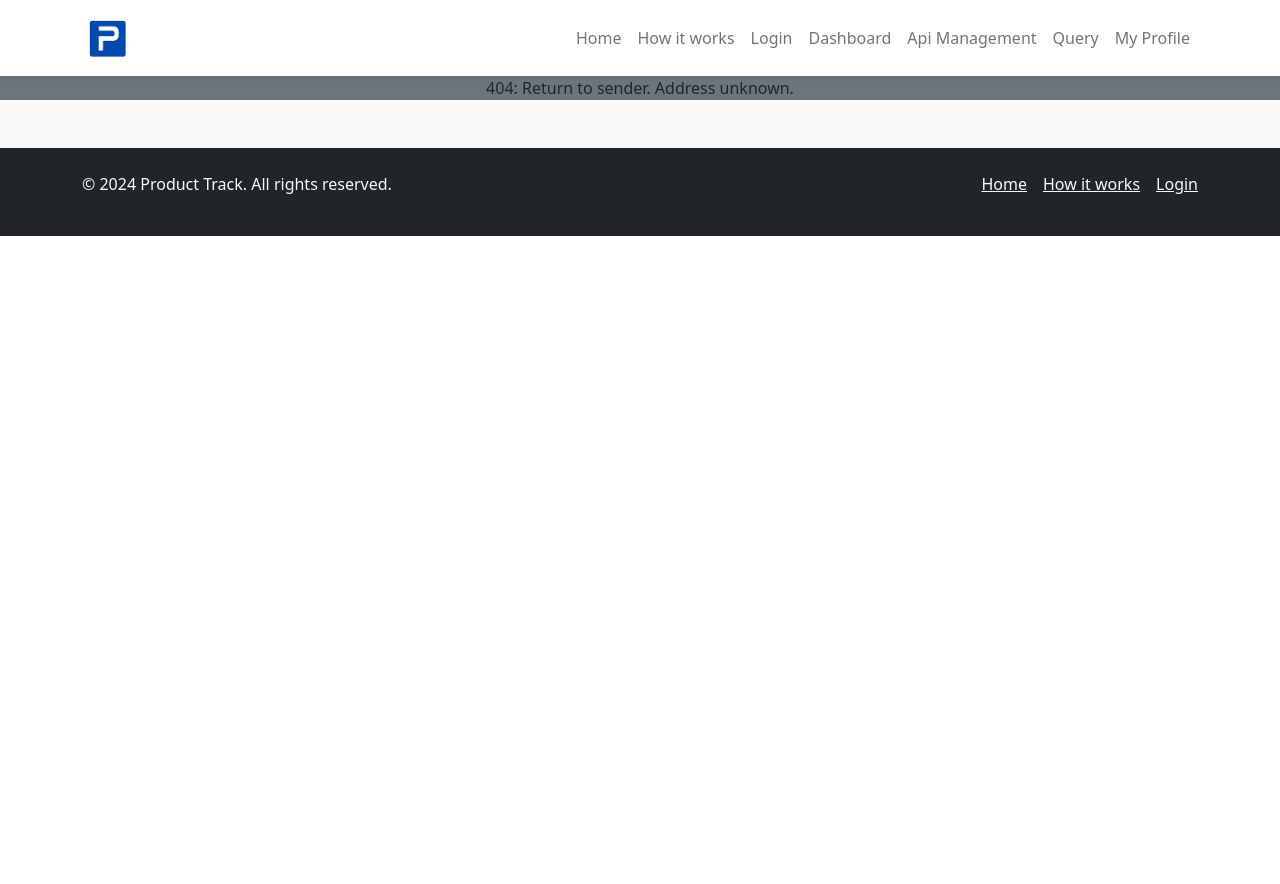
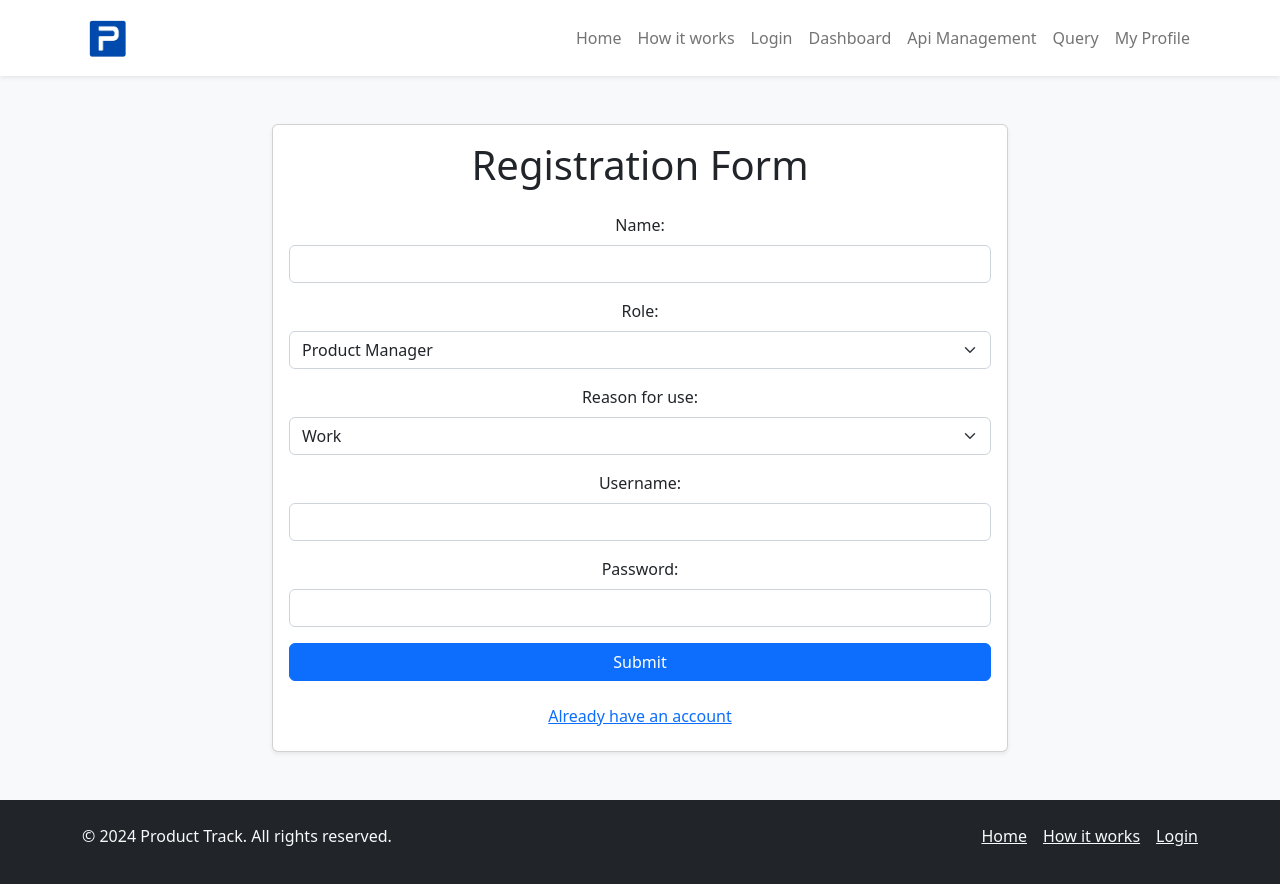
Before and after one commit to samwiseg1129/startup, a React (Vite) app: page /register in a window 1280 px wide. Before the commit this address had no page. Shown: the top 884 px of the page. Before the commit the page ends 800 px from the top, so only its background shows below. Built offline with nearby package versions, Linux system fonts and the light colour scheme.

Commit message:
register page added

```diff
--- a/src/app.jsx
+++ b/src/app.jsx
@@ -62,6 +62,7 @@ function App() {
             <Route path='/api_management' element={<Api_Management />} />
             <Route path='/query' element={<Query />} />
             <Route path='/my_profile' element={<My_Profile />} />
+            <Route path='/register' element={<Register />} />
             <Route path='*' element={<NotFound />} />
         </Routes>
 
--- a/src/query/query.jsx
+++ b/src/query/query.jsx
@@ -3,22 +3,22 @@ import React from 'react';
 export function Query() {
   return (
     <main className='container-fluid bg-light text-center container my-5'>
-        <div class="row">
-            <div class="col-lg-10 mx-auto">
-                <h1 class="card-title text-center mb-4">User Data Query</h1>
-                <p class="lead text-center mb-4">
+        <div className="row">
+            <div className="col-lg-10 mx-auto">
+                <h1 className="card-title text-center mb-4">User Data Query</h1>
+                <p className="lead text-center mb-4">
                     This is where the websocket tech will be used for a database query tool that can be configured to put new statistics on the dashboard
                 </p>
-                <div class="text-center">
+                <div className="text-center">
                     <img src="../pictures/sql_plchldr.webp" alt="link generator here" class="img-fluid rounded"></img>
                 </div>
-                <div class="mt-4">
-                    <h2 class="h4">Query Tool</h2>
-                    <div class="mb-3">
+                <div className="mt-4">
+                    <h2 className="h4">Query Tool</h2>
+                    <div className="mb-3">
                         <textarea class="form-control" rows="5" placeholder="Enter your SQL query here..."></textarea>
                     </div>
-                    <div class="d-grid">
-                        <button class="btn btn-primary" type="button">Run Query</button>
+                    <div className="d-grid">
+                        <button className="btn btn-primary" type="button">Run Query</button>
                     </div>
                 </div>
             </div>
--- a/src/register/register.jsx
+++ b/src/register/register.jsx
@@ -1,9 +1,54 @@
 import React from 'react';
+import { Link } from 'react-router-dom';
 
 export function Register() {
   return (
-    <main className='container-fluid bg-secondary text-center'>
-      <div>login displayed here</div>
+    <main className='container-fluid bg-light text-center container my-5'>
+        <div className="row">
+            <div className="col-md-8 mx-auto">
+                <div className="card shadow-sm">
+                    <div className="card-body">
+                        <h1 className="card-title text-center mb-4">Registration Form</h1>
+                        <form action="formSubmit.html" method="post">
+                            <div className="mb-3">
+                                <label for="name" className="form-label">Name:</label>
+                                <input type="text" className="form-control" id="name" name="varText"></input>
+                            </div>
+                            <div class="mb-3">
+                                <label for="role" className="form-label">Role:</label>
+                                <select className="form-select" id="role" name="varSelect">
+                                    <option>Product Manager</option>
+                                    <option>SWE</option>
+                                    <option>Student</option>
+                                </select>
+                            </div>
+                            <div className="mb-3">
+                                <label for="reason" class="form-label">Reason for use:</label>
+                                <select className="form-select" id="reason" name="varSelect">
+                                    <option>Work</option>
+                                    <option>Personal Project</option>
+                                    <option>School</option>
+                                </select>
+                            </div>
+                            <div className="mb-3">
+                                <label for="username2" className="form-label">Username:</label>
+                                <input type="text" className="form-control" id="username2" name="varText" required pattern="[Aa].*"></input>
+                            </div>
+                            <div className="mb-3">
+                                <label for="password" className="form-label">Password:</label>
+                                <input type="password" className="form-control" id="password" name="varPassword" required pattern="[Aa].*"></input>
+                            </div>
+                            <div className="d-grid gap-2">
+                                <button type="submit" className="btn btn-primary">Submit</button>
+                            </div>
+                            <div className="text-center mt-3">
+                                <Link to="/login" className="btn btn-link">Already have an account</Link>
+                            </div>
+                        </form>
+                    </div>
+                </div>
+            </div>
+        </div>
     </main>
   );
 }
```
